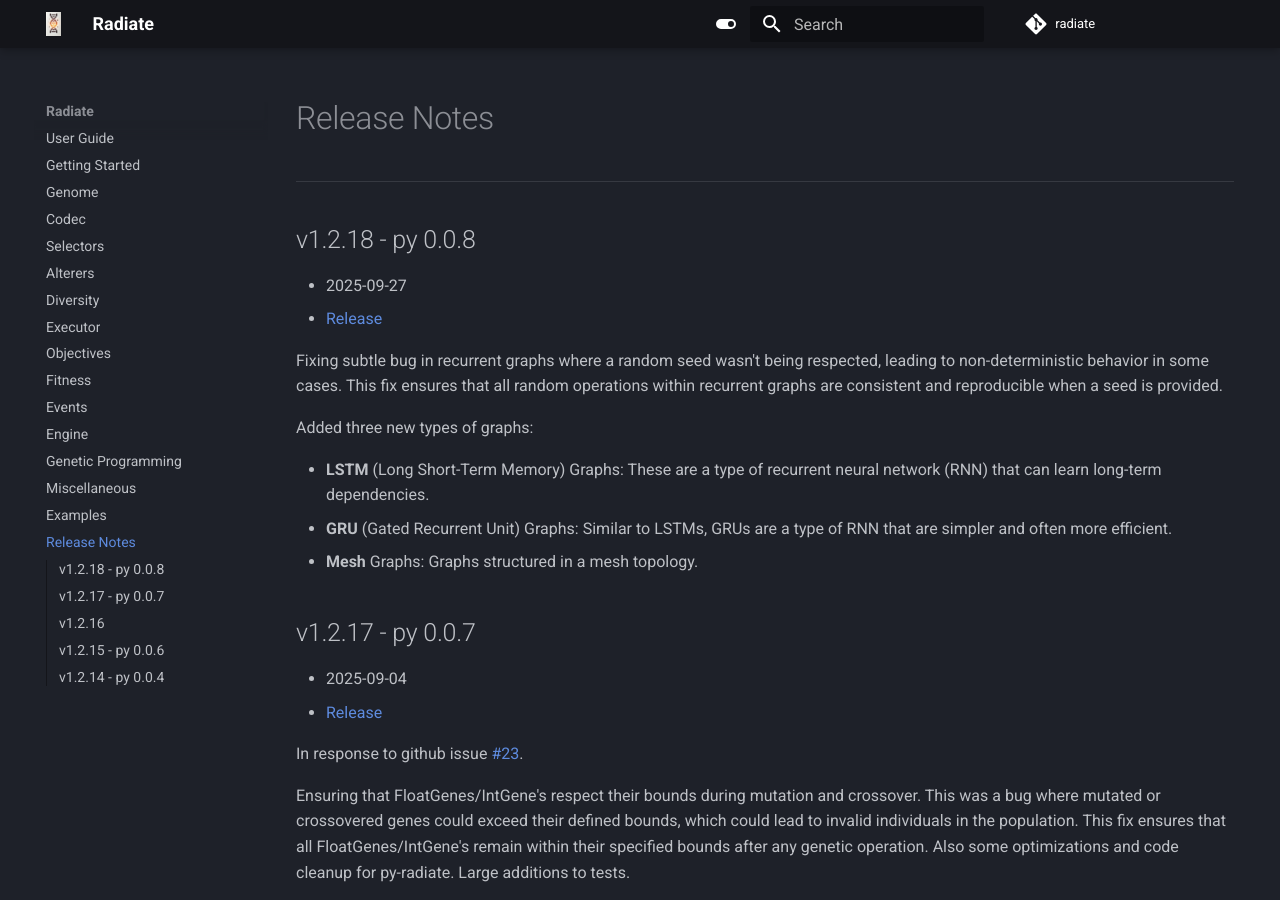
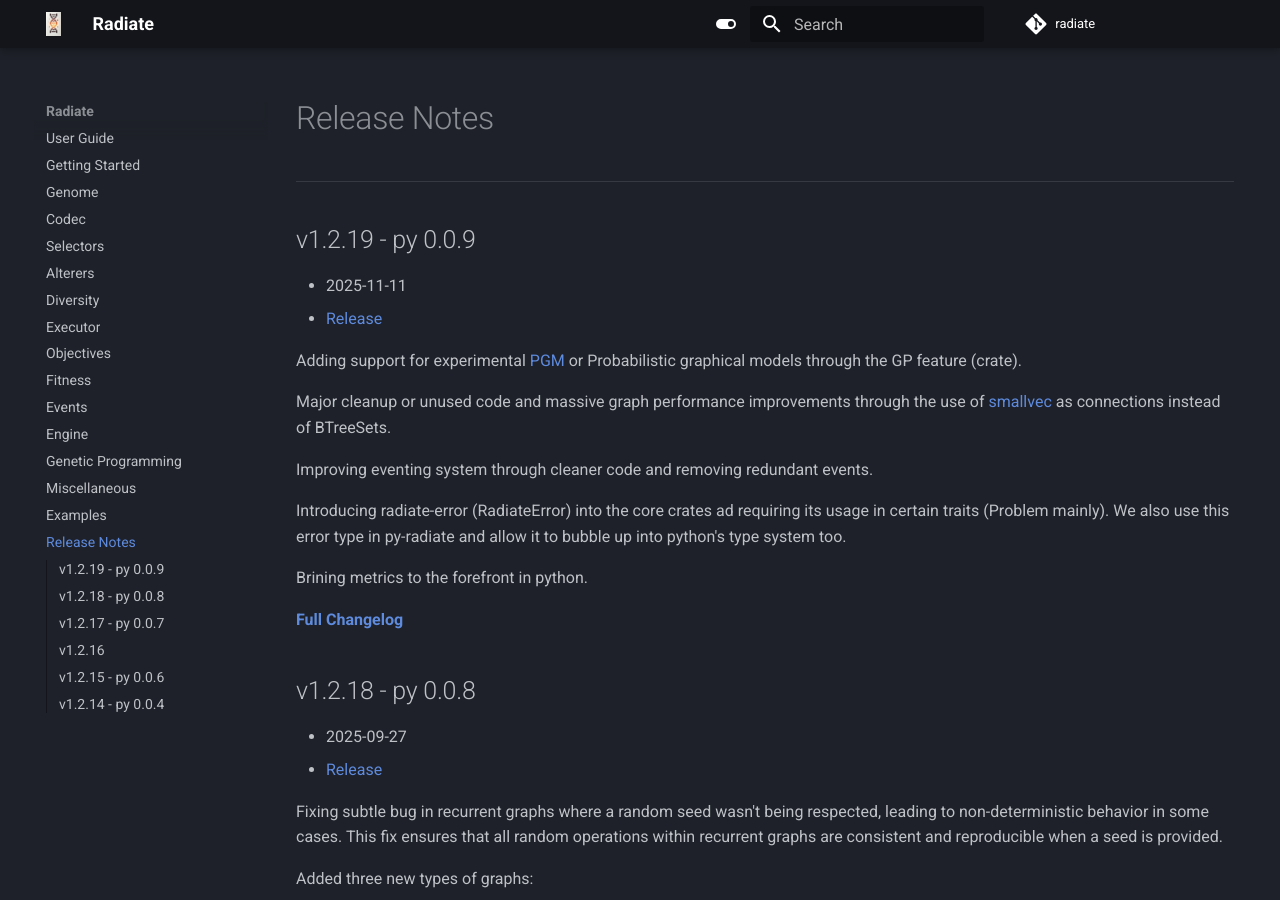
Before and after one commit to pkalivas/radiate, an MkDocs documentation site: the page built from docs/source/releases.md, in a window 1280 px wide and 900 px high. Built offline with MkDocs 1.6.1 and Material for MkDocs 9.7.7, drawn with Linux system fonts in a browser that asks for light colours; comment, search, counter and statistics services are not loaded.

Commit message:
adding to change log

```diff
--- a/docs/source/releases.md
+++ b/docs/source/releases.md
@@ -1,6 +1,23 @@
 # Release Notes
 
 ---
+
+## v1.2.19 - py 0.0.9
+
+- 2025-11-11
+- [Release](https://github.com/pkalivas/radiate/releases/tag/v1.2.19)
+
+Adding support for experimental [PGM](https://en.wikipedia.org/wiki/Graphical_model) or Probabilistic graphical models through the GP feature (crate).
+
+Major cleanup or unused code and massive graph performance improvements through the use of [smallvec](https://docs.rs/smallvec/latest/smallvec/) as connections instead of BTreeSets.
+
+Improving eventing system through cleaner code and removing redundant events.
+
+Introducing radiate-error (RadiateError) into the core crates ad requiring its usage in certain traits (Problem mainly). We also use this error type in py-radiate and allow it to bubble up into python's type system too.
+
+Brining metrics to the forefront in python.
+
+**[Full Changelog](https://github.com/pkalivas/radiate/compare/v1.2.18...v1.2.19)**
 
 ## v1.2.18 - py 0.0.8
 
```
